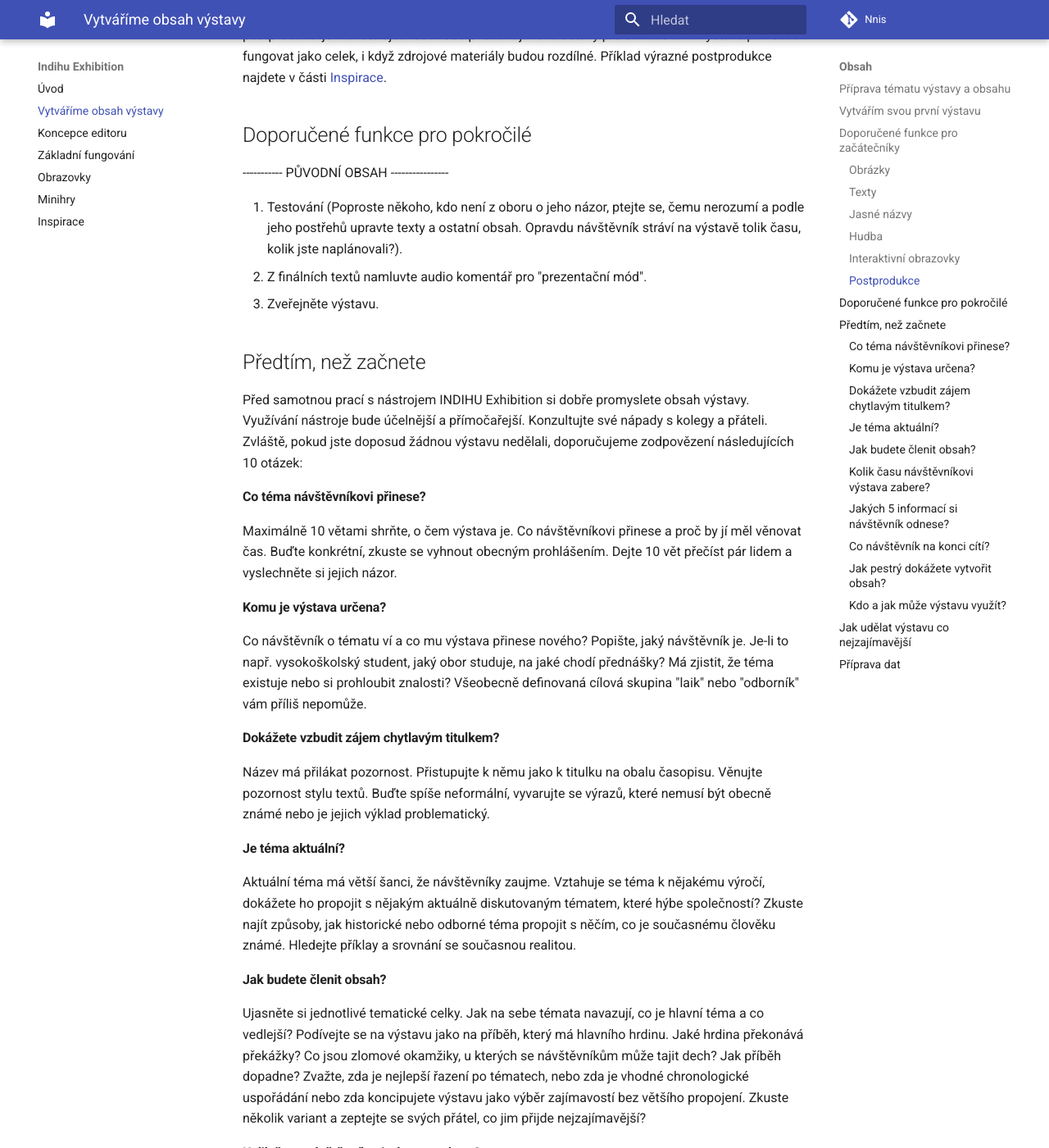
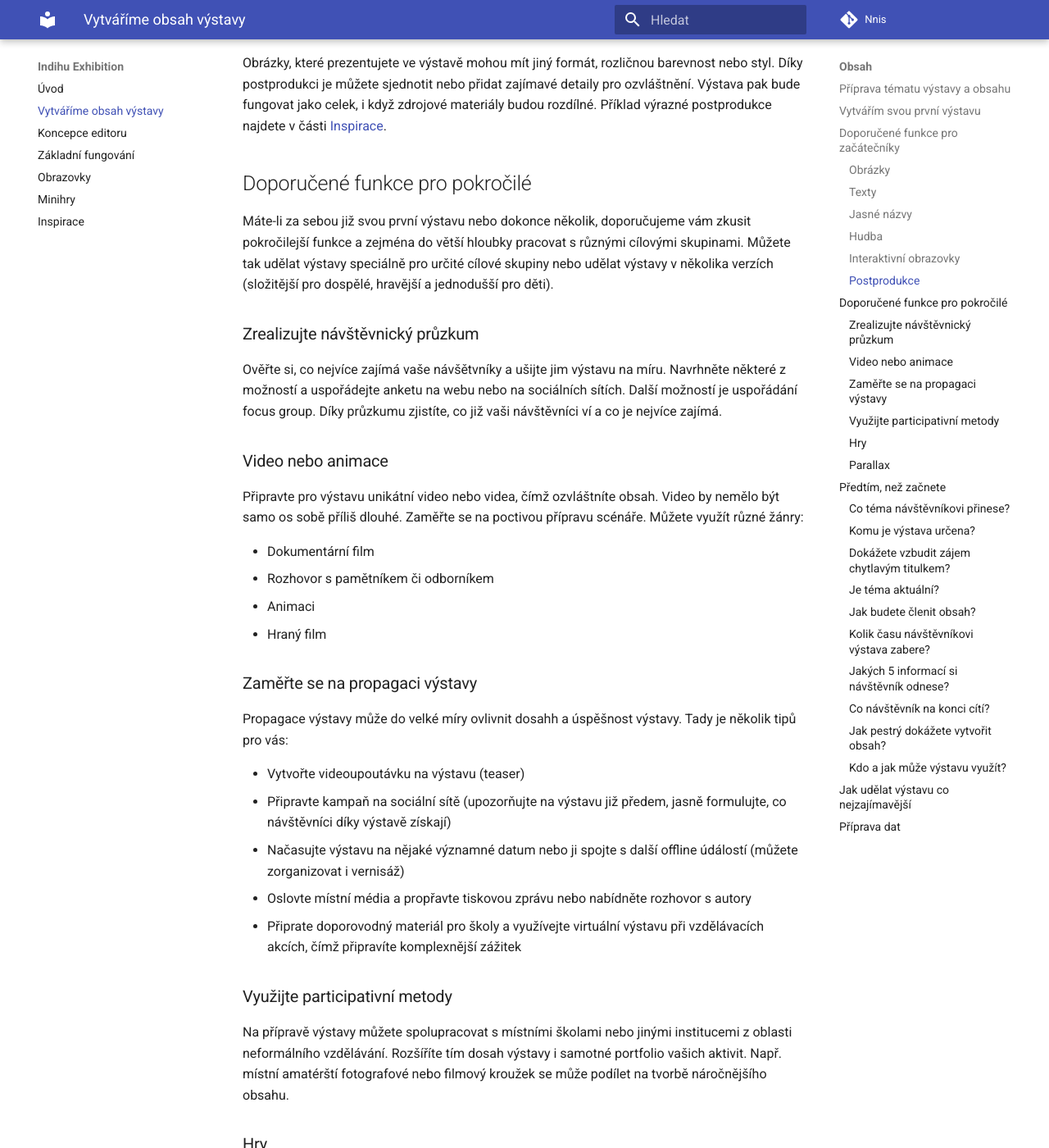
Before and after one commit to nnis/indihu-manual, an MkDocs documentation site: the page built from docs/obsah-vystavy.md, in a window 1280 px wide and 1400 px high, scrolled down 3133 px. Shown: the whole window at 82% size. Built offline with MkDocs 1.6.1 and Material for MkDocs 9.7.7, drawn with Linux system fonts in a browser that asks for light colours; some of the changed text lies outside the part shown.

Commit message:
pokročily obsah

```diff
--- a/docs/obsah-vystavy.md
+++ b/docs/obsah-vystavy.md
@@ -31,7 +31,7 @@ TODO pracovní listy
 
 ## Doporučené funkce pro začátečníky
 
-Jednotlivé obrazovky a jejich funkce jsou podrobně popsány v záložce [Obrazovky](obrazovky.md). Záčínáte-li si teprve virtuální vsýtavy osvojovat, doporučujeme zaměřit se zejména na tyto formy obsahu a tyto obrazovky:
+Jednotlivé obrazovky a jejich funkce jsou podrobně popsány v záložce [Obrazovky](obrazovky.md). Záčínáte-li si teprve virtuální výstavy osvojovat, doporučujeme zaměřit se zejména na tyto formy obsahu a tyto obrazovky:
 
 ### Obrázky
 Zaměřte se zejména na obrázky a jejich kvalitu. V současné vizuální době kvalitní obrázky přitáhnou pozornost. Pokud máte tu možnost, nechte nafotit vaše předměty profesionálním fotografem a použijte kvalitní fotoaparát. Ujistěte se, že fotografie mají dobrou kompozici, jsou správně nasvícené a mají kvalitní pozadí. U obrázků je důležité **načasování**, nastavte čas v editoru u obrázků tak, aby si návštěvník mohl obrázky v klidu prohlédnout. Méně je často více a předejdete přehlcení.
@@ -51,6 +51,7 @@ Kvalitní texty mohou přinést návštěvníkům nové informace a probudit jej
 - Pište kratší věty, jsou srozumitelnější
 - To nejzajímavější dejte na začátek textu a nespoléhejte, že návštěvník dočte až do konce
 - Podrobnější informace můžete přidat v samostatném souboru k výstavě nebo ke každé obrazovce a tím nezatěžíte hlavní obsah
+- Využijte [obrazovku s textem](obrazovky/#obrazovka-s-textem) pro zvyrazněný krátky text, který bude centrem obrazovky. Hodí se např. pro citáty nebo zopakování klíčových informací.
 
 ### Jasné názvy
 Pojmenujte jednotlivé kapitoly i obrazovky jasně a atraktivně, aby návštěvník věděl, na co se může těšit. Dlouhé a složité názvy ho zmatou. Podrobnosti dejte do přílohy. Inspirujte se novinovými titulky, kterým se texty podobají víc než textům a názvům v odborných monografiích.
@@ -71,6 +72,42 @@ Obrázky, které prezentujete ve výstavě mohou mít jiný formát, rozličnou
 
 ## Doporučené funkce pro pokročilé
 
+Máte-li za sebou již svou první výstavu nebo dokonce několik, doporučujeme vám zkusit pokročilejší funkce a zejména do větší hloubky pracovat s různými cílovými skupinami. Můžete tak udělat výstavy speciálně pro určité cílové skupiny nebo udělat výstavy v několika verzích (složitější pro dospělé, hravější a jednodušší pro děti).
+
+### Zrealizujte návštěvnický průzkum
+Ověřte si, co nejvíce zajímá vaše návšětvníky a ušijte jim výstavu na míru. Navrhněte některé z možností a uspořádejte anketu na webu nebo na sociálních sítích. Další možností je uspořádání focus group. Díky průzkumu zjistíte, co již vaši návštěvníci ví a co je nejvíce zajímá.
+
+### Video nebo animace
+Připravte pro výstavu unikátní video nebo videa, čímž ozvláštníte obsah. Video by nemělo být samo os sobě příliš dlouhé. Zaměřte se na poctivou přípravu scénáře. Můžete využít různé žánry:
+
+- Dokumentární film
+- Rozhovor s pamětníkem či odborníkem
+- Animaci
+- Hraný film
+
+### Zaměřte se na propagaci výstavy
+Propagace výstavy může do velké míry ovlivnit dosahh a úspěšnost výstavy. Tady je několik tipů pro vás:
+
+- Vytvořte videoupoutávku na výstavu (teaser)
+- Připravte kampaň na sociální sítě (upozorňujte na výstavu již předem, jasně formulujte, co návštěvníci díky výstavě získají)
+- Načasujte výstavu na nějaké významné datum nebo ji spojte s další offline údálostí (můžete zorganizovat i vernisáž)
+- Oslovte místní média a propřavte tiskovou zprávu nebo nabídněte rozhovor s autory
+- Připrate doporovodný materiál pro školy a využívejte virtuální výstavu při vzdělávacích akcích, čímž připravíte komplexnější zážitek
+
+### Využijte participativní metody
+Na přípravě výstavy můžete spolupracovat s místními školami nebo jinými institucemi z oblasti neformálního vzdělávání. Rozšíříte tím dosah výstavy i samotné portfolio vašich aktivit. Např. místní amatérští fotografové nebo filmový kroužek se může podílet na tvorbě náročnějšího obsahu.
+
+### Hry
+Interaktivita a možnost se přímo zapojit je součástí internetu a návštěvníci jsou na to zvyklí a tentotip obsahu je jim blízky. INDIHU Exhibition nabízí několik her, jejichž použití i s příklady najdete v samostatné [záložce](hry). Některé z nich mají jasné řešení a jsou vhodně jší pro ověření znalostí a toho, "zda návštěvníci dávali pozor". Znalostními hrami můžeme otevřít téma a zjistit vstupní znalosti, které zbytkem obsahu výstavy doplníme a rozvedeme. Mezi tyto hty patří:
+
+- kvíz
+
+Další hry pak jsou spíše kreativní a nemají jednoznačné řešení. Ty jsou vhodnější k rozvoji imaginace, podpoření kreativity a umožní návštěvníkům se samostatně vyjádřit:
+
+- Dokresli
+
+### Parallax
+[Parallax](/obrazovky/#parallax) je speciální tip pohyblivého obrázku se zajímavým efektem, kdy se obrázek nahraje v několika vrstvách a každá z nich se pohybuje zvlášť a obraz se tedy hýbe. Parallax je náročnější, jak na představivost, tak na přípravu a digitální dovednosti.
 
 
 
```
